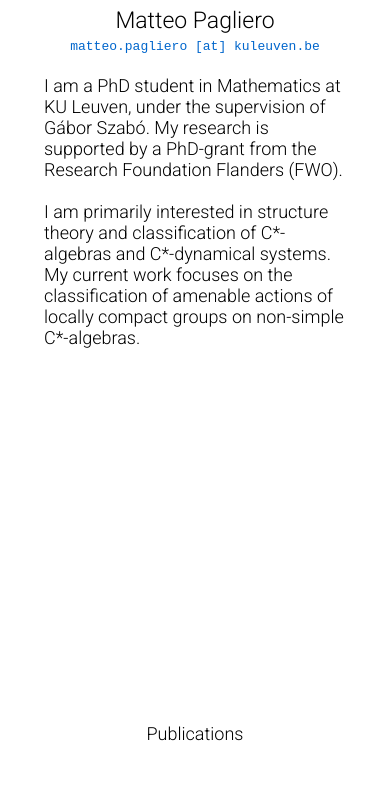
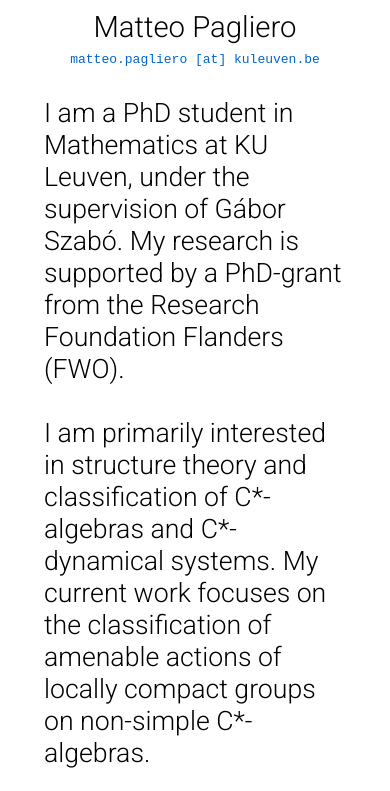
Before and after one commit to matteo-pagliero/matteo-pagliero.github.io, a plain HTML site: page index.html in a window 390 px wide. Shown: the part 392-1183 px from the top of the page. Drawn offline with Linux system fonts and the light colour scheme.

Commit message:
update style.css

```diff
--- a/style.css
+++ b/style.css
@@ -292,8 +292,12 @@ ol > li::marker {
       float: left;
     }
 
-    .right {
-      font-size: 12pt;
+    .left p{
+      font-size: 22pt;
+    }
+
+    .right p{
+      font-size: 20pt;
     }
 
     .papers-list {
@@ -304,4 +308,12 @@ ol > li::marker {
       flex-direction: column;
       float: left;
     }
+
+    .papers-list h2{
+      font-size: 22pt;
+    }
+
+    .papers-list li{
+      font-size: 20pt;
+    }
 }
```
